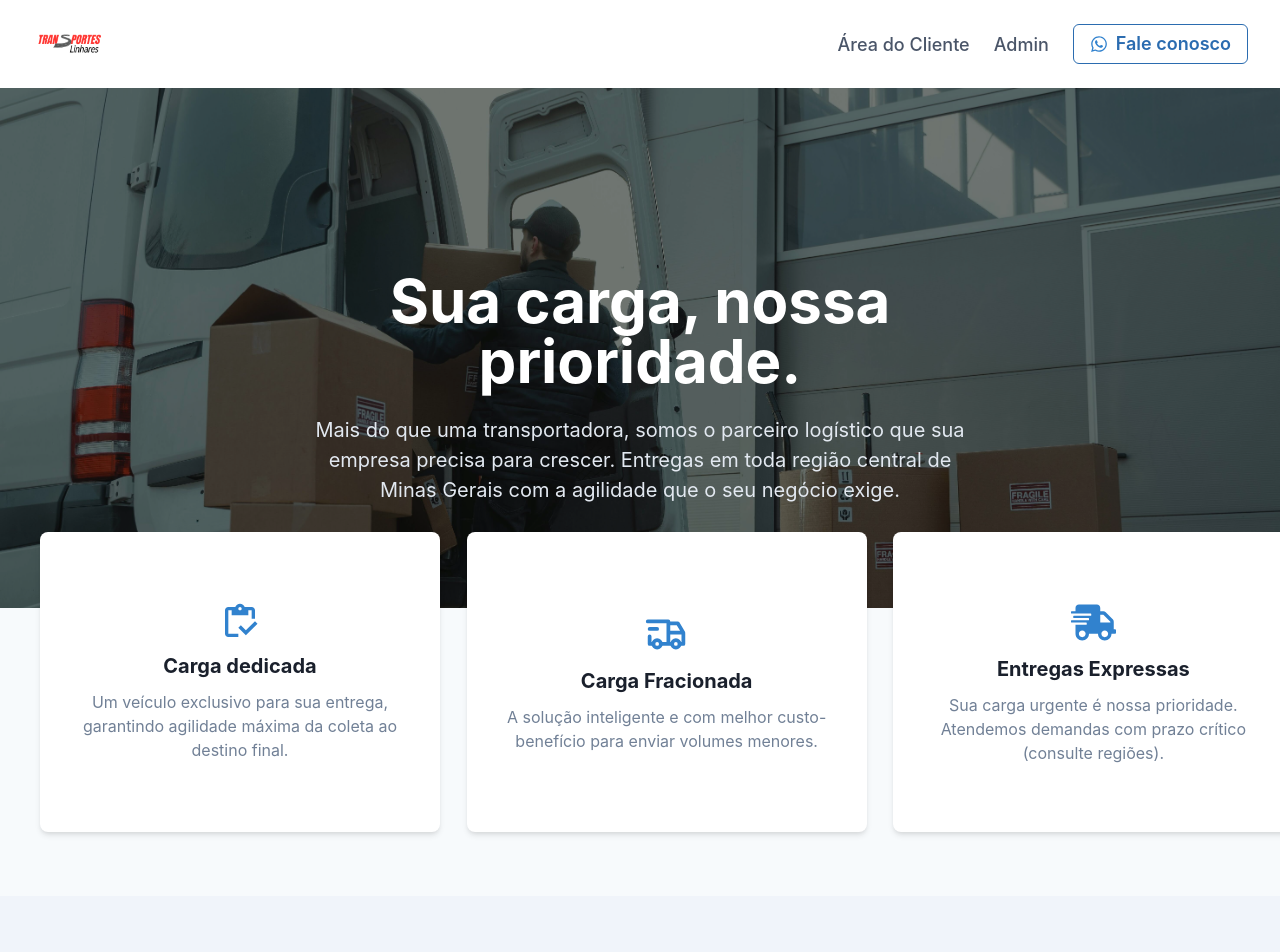
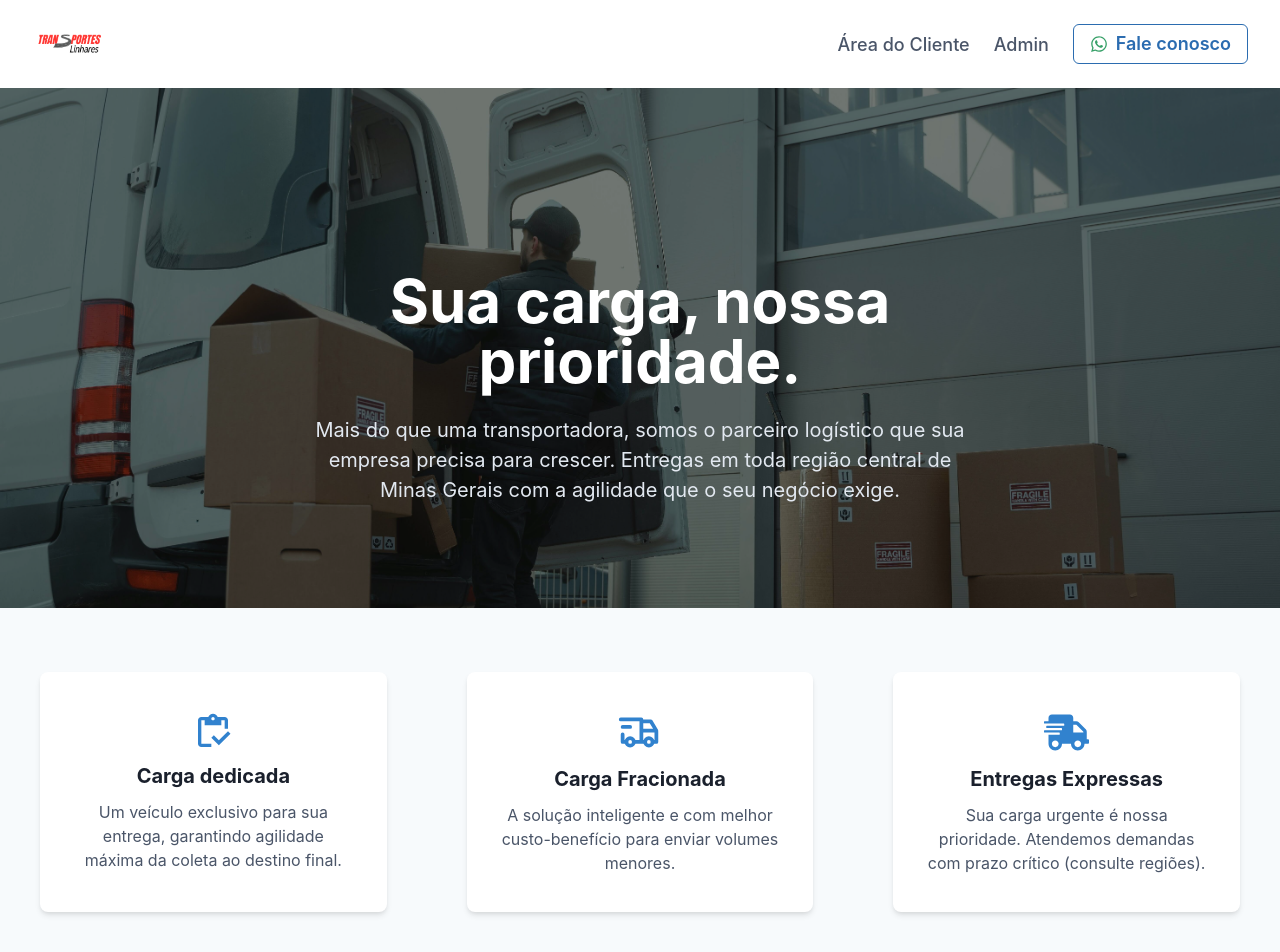
Before and after one commit to arturLoliveira/linhares-logistica, a React (Vite) app: page / in a window 1280 px wide. Shown: the top 952 px of the page. Built offline with nearby package versions, Linux system fonts and the light colour scheme.

Commit message:
atualizações do chakra para o bobile

```diff
--- a/src/components/boxes.tsx
+++ b/src/components/boxes.tsx
@@ -20,12 +20,12 @@ function Boxes({ icon, title, description }: BoxItemProps) {
             borderRadius="lg"
             p={{ base: 6, md: 8 }}
             textAlign="center"
-            minH="300px"
-            minW="400px"
+            minH={{ base: 'auto', md: '240px' }}
+            minW="300px"
             w="100%"
             display="flex"
             alignItems="center"
-            mt={{base:0, md: -140}}
+            py={{ base: 8, md: 8 }}
         >
             <VStack
                 spacing={3}
@@ -42,7 +42,8 @@ function Boxes({ icon, title, description }: BoxItemProps) {
                     {title}
                 </Heading>
                 <Text
-                    color="gray.500"
+                    color="gray.600"
+                    fontSize="md"
                 >
                     {description}
                 </Text>
--- a/src/components/header.tsx
+++ b/src/components/header.tsx
@@ -1,4 +1,4 @@
-import { FaWhatsapp } from "react-icons/fa";
+import { FaWhatsapp, FaBars } from "react-icons/fa";
 import logoDaEmpresa from '../assets/logo.png';
 import {
     Box,
@@ -8,13 +8,24 @@ import {
     Spacer,
     HStack,
     Icon,
-    Button
+    Button,
+    IconButton,
+    useDisclosure,
+    Drawer,
+    DrawerBody,
+    DrawerOverlay,
+    DrawerContent,
+    DrawerCloseButton,
+    VStack,
+    DrawerHeader
 } from '@chakra-ui/react';
 import { Link as RouterLink } from 'react-router-dom';
 
 const linkWhatsapp = "https://wa.me/5531993751683?text=Ol%C3%A1!%20Vim%20pelo%20site%20da%20transportadora%20e%20gostaria%20de%20mais%20informa%C3%A7%C3%B5es.";
 
 function Header() {
+    const { isOpen, onOpen, onClose } = useDisclosure();
+
     return(
         <Box
             as="header"
@@ -30,15 +41,18 @@ function Header() {
                 <Image
                   src={logoDaEmpresa}
                   alt="Logo Transportes Linhares"
-                  h={{ base: '50px', md: '80px' }}
+                  h={{ base: '60px', md: '80px' }}
                   objectFit="contain"
                 />
             </RouterLink>
 
             <Spacer />
 
-            <HStack spacing={{ base: 4, md: 8 }} align="center">
-                <HStack spacing={{ base: 3, md: 6 }}>
+            <HStack
+                spacing={{ base: 3, md: 6 }}
+                display={{ base: 'none', md: 'flex' }}
+                align="center"
+            >
                 <ChakraLink
                     as={RouterLink}
                     to="/area-cliente"
@@ -59,7 +73,6 @@ function Header() {
                 >
                     Admin
                 </ChakraLink>
-
                 <Button
                   as={ChakraLink}
                   href={linkWhatsapp}
@@ -67,14 +80,44 @@ function Header() {
                   isExternal
                   variant="outline"
                   colorScheme="blue"
-                      leftIcon={<Icon as={FaWhatsapp} color="blue.500" />}
+                  leftIcon={<Icon as={FaWhatsapp} color="green.500" />}
                   fontSize={{ base: 'sm', md: 'lg' }}
                   _hover={{ textDecoration: 'none' }}
                 >
                   Fale conosco
                 </Button>
             </HStack>
-            </HStack>
+
+            <IconButton
+                aria-label="Abrir menu"
+                icon={<FaBars />}
+                display={{ base: 'flex', md: 'none' }}
+                onClick={onOpen}
+                variant="ghost"
+                fontSize="2xl"
+            />
+
+            <Drawer isOpen={isOpen} placement="right" onClose={onClose}>
+                <DrawerOverlay />
+                <DrawerContent>
+                    <DrawerCloseButton />
+                    <DrawerHeader>Navegação</DrawerHeader>
+                    <DrawerBody>
+                        <VStack spacing={5} align="stretch" mt={5}>
+                            <Button as={RouterLink} to="/area-cliente" variant="ghost" size="lg" onClick={onClose}>
+                                Área do Cliente
+                            </Button>
+                            <Button as={RouterLink} to="/admin" variant="ghost" size="lg" onClick={onClose}>
+                                Admin
+                            </Button>
+                            <Button as={ChakraLink} href={linkWhatsapp} isExternal colorScheme="blue" size="lg" onClick={onClose}>
+                                Fale conosco
+                            </Button>
+                        </VStack>
+                    </DrawerBody>
+                </DrawerContent>
+            </Drawer>
+
           </Flex>
         </Box>
     )
```
Lines whose indentation alone changed are shown as unchanged.
